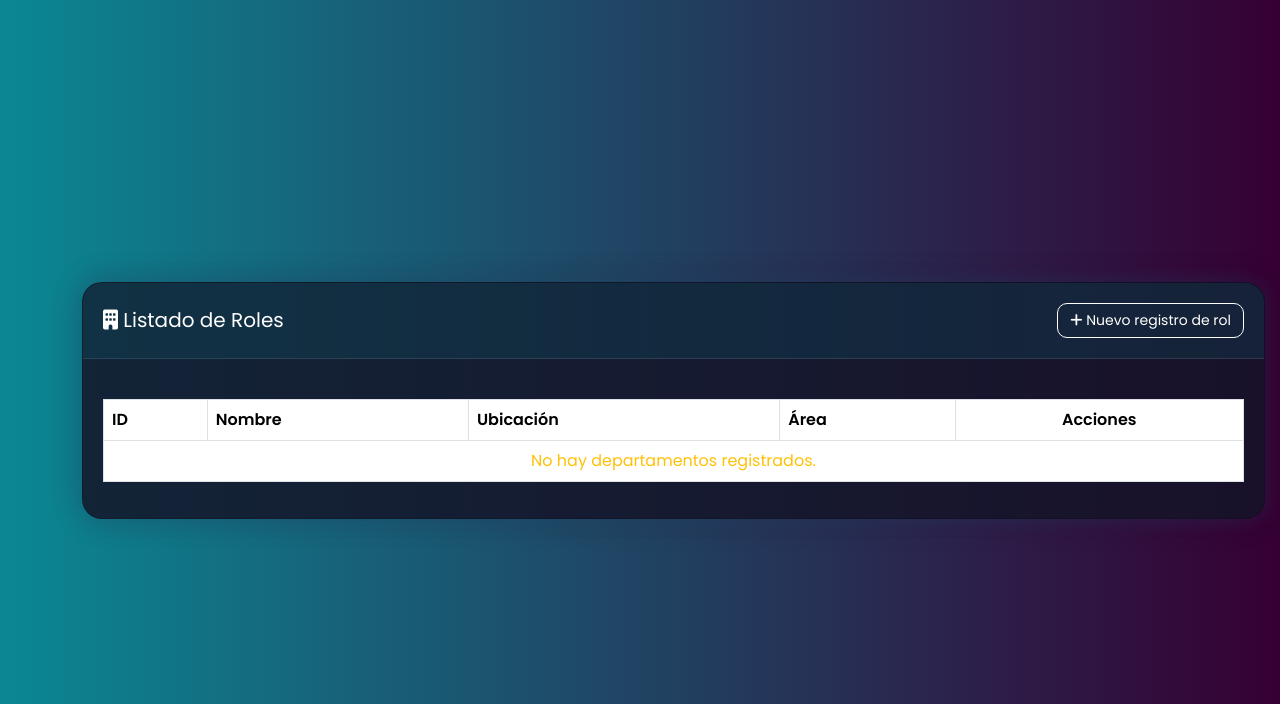
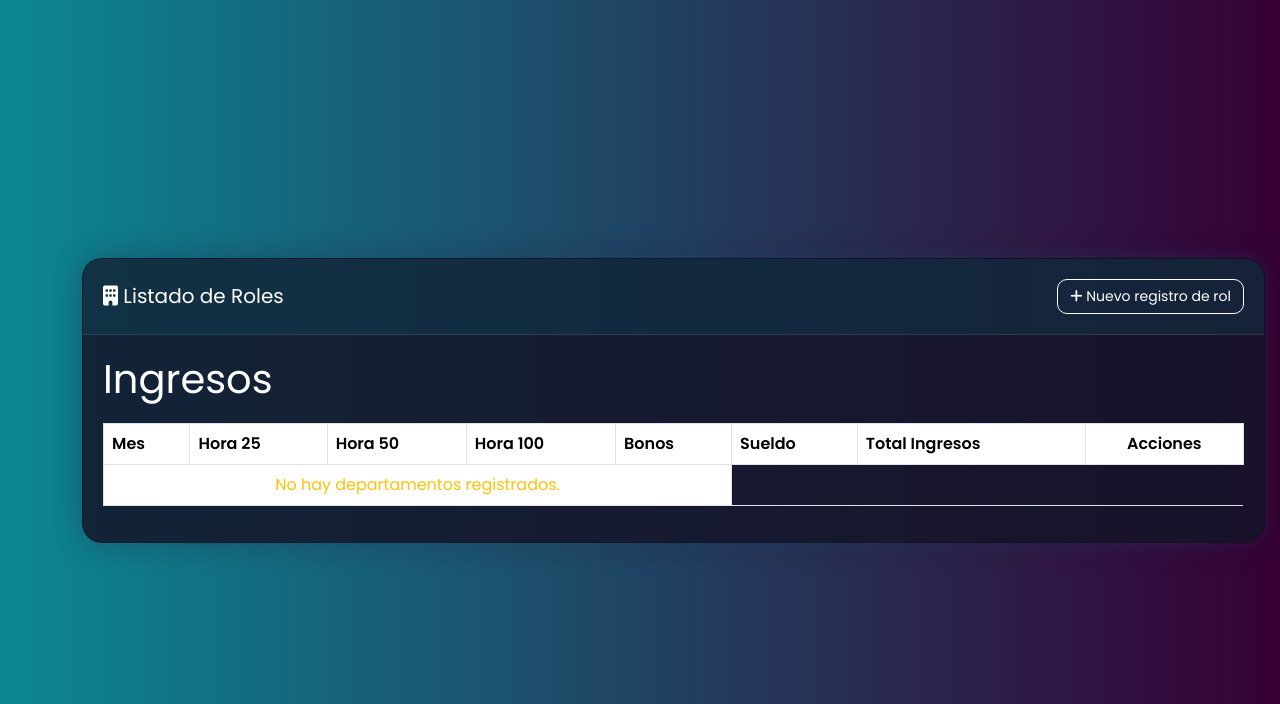
Before and after one commit to AlxsDnt04/SistemaRolV2, a PHP site: page /listar.php in a window 1280 px wide. Shown: the top 704 px of the page. Run offline with PHP 8.4, Linux system fonts and the light colour scheme; tables that the repository leaves empty or names only in its code hold one stand-in row (values such as "Sample post").

Commit message:
Enhance role listing page: add title styling for better visibility; update table headers for clarity; remove unused JavaScript file for cleaner codebase.

```diff
--- a/assets/css/listado.css
+++ b/assets/css/listado.css
@@ -58,6 +58,10 @@ body {
   font-weight: 600;
 }
 
+#titulo-tabla{
+  color: #ffffff
+}
+
 .btn-outline-light.btn-sm {
   border-color: #fff;
   color: #fff;
--- a/view/rol/listar.php
+++ b/view/rol/listar.php
@@ -1,6 +1,7 @@
 <?php
 require_once '../../models/Rol.php';
 $rol = new Rol();
+$empleados = $rol->obtenerEmpleados();
 ?>
 
 <!DOCTYPE html>
@@ -23,13 +24,20 @@ $rol = new Rol();
           <i class="fa-solid fa-plus"></i> Nuevo registro de rol</a>
       </div>
       <div class="card-body">
+      <div>
+
+      </div>
         <table class="table table-bordered table-hover">
+          <h1 id="titulo-tabla">Ingresos</h1>
           <thead>
             <tr>
-              <th>ID</th>
-              <th>Nombre</th>
-              <th>Ubicación</th>
-              <th>Área</th>
+              <th>Mes</th>
+              <th>Hora 25</th>
+              <th>Hora 50</th>
+              <th>Hora 100</th>
+              <th>Bonos</th>
+              <th>Sueldo</th>
+              <th>Total Ingresos</th>
               <th class="text-center">Acciones</th>
             </tr>
           </thead>
@@ -40,6 +48,8 @@ $rol = new Rol();
                   <td><?= htmlspecialchars($dep['id_departamento']) ?></td>
                   <td><?= htmlspecialchars($dep['nombre']) ?></td>
                   <td><?= htmlspecialchars($dep['ubicacion']) ?></td>
+                  <td><?= htmlspecialchars($dep['area']) ?></td>
+                  <td><?= htmlspecialchars($dep['area']) ?></td>
                   <td><?= htmlspecialchars($dep['area']) ?></td>
                   <td class="text-center">
                     <a href="formulario.php?id=<?= $dep['id_departamento'] ?>" class="btn btn-warning btn-sm">
```
Also changed, not shown: assets/javascript/solotexto-numero.js (renamed from view/rol/js/solotexto-numero.js).
